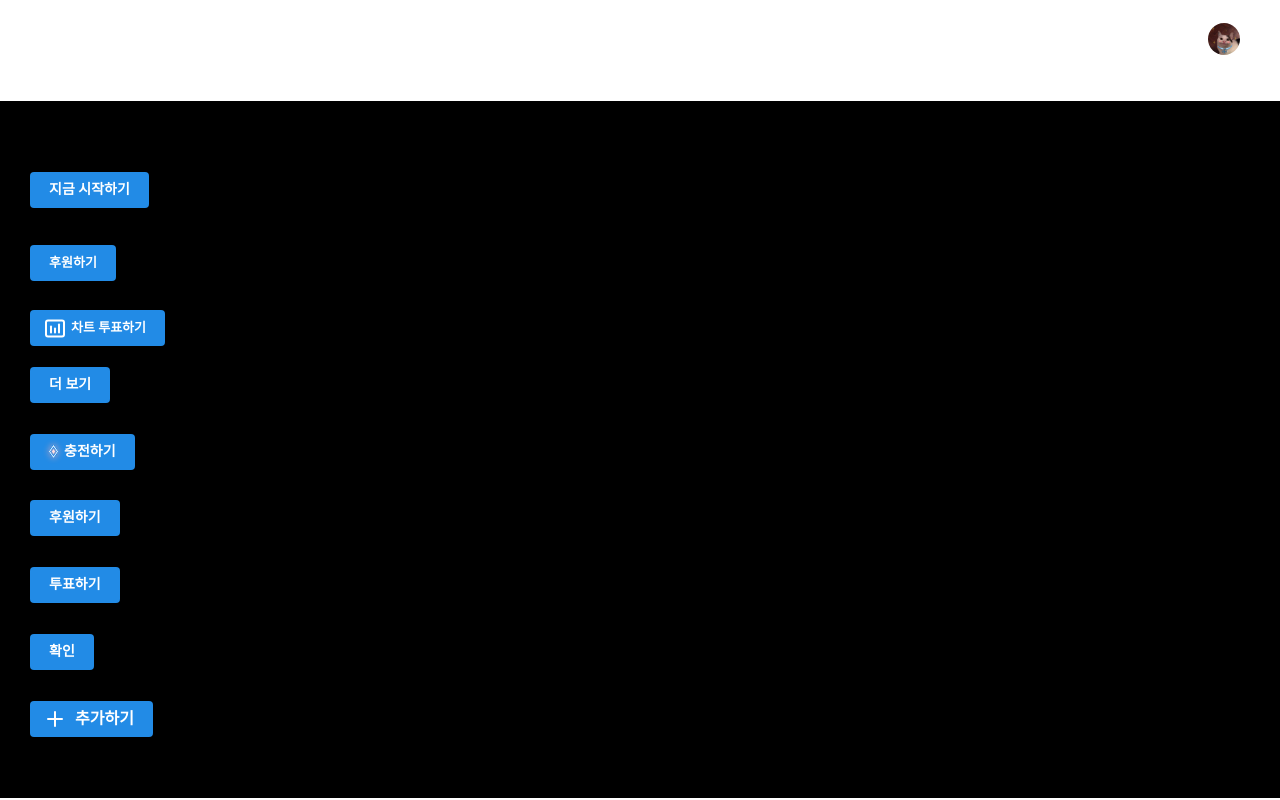
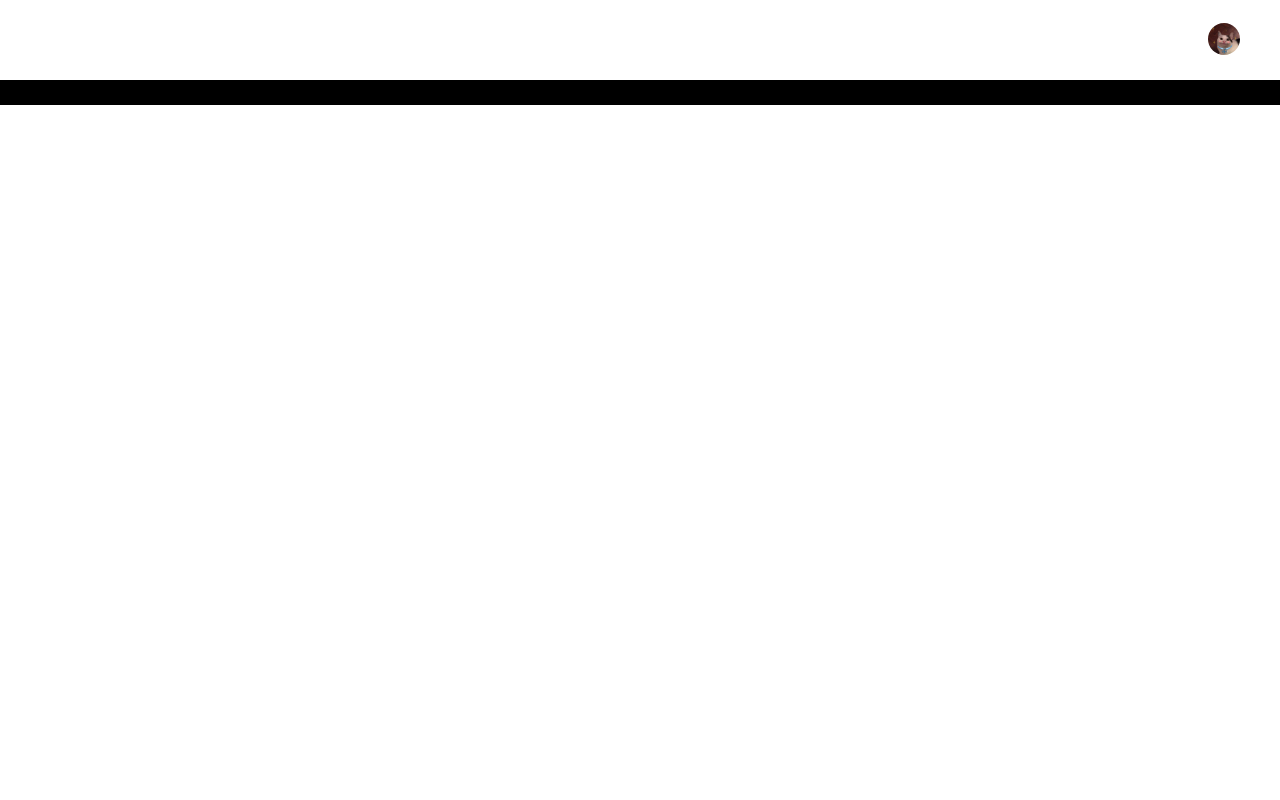
Before and after one commit to Codeit-Sprint-6-Part-2-Team-9/frontend, a React (Vite) app: page / in a window 1280 px wide. Built offline with nearby package versions, Linux system fonts and the light colour scheme.

Commit message:
fix: 홈페이지 이전 상태 복구

```diff
--- a/src/pages/HomePage.jsx
+++ b/src/pages/HomePage.jsx
@@ -1,73 +1,5 @@
-import Buttons from "../components/Buttons";
-import Typography from "../components/Typography";
-
-const HomePage = () => {
-  const buttonStyle = {
-    marginLeft: "30px",
-  };
-
-  return (
-    <div>
-      <h1>HomePage</h1>
-      <div style={buttonStyle}>
-        <Buttons type="landing">
-          <Typography type="bold14lh26">지금 시작하기</Typography>
-        </Buttons>
-      </div>
-      <br />
-      <div style={buttonStyle}>
-        <Buttons type="donate">
-          <Typography type="bold13lh26ls2">후원하기</Typography>
-        </Buttons>
-      </div>
-      <br />
-      <div style={buttonStyle}>
-        <Buttons type="vote" icon="chart">
-          <Typography type="bold13lh26ls2">차트 투표하기</Typography>
-        </Buttons>
-      </div>
-      <br />
-      <div style={buttonStyle}>
-        <Buttons type="more">
-          <Typography type="bold14lh26">더 보기</Typography>
-        </Buttons>
-      </div>
-      <br />
-      {/* 충전하기 자간 2% 미적용 */}
-      <div style={buttonStyle}>
-        <Buttons type="recharge" icon="credit">
-          <Typography type="bold14lh26">충전하기</Typography>
-        </Buttons>
-      </div>
-      <br />
-      {/* 후원하기 자간 2% 미적용 */}
-      <div style={buttonStyle}>
-        <Buttons type="modalDonate">
-          <Typography type="bold14lh26">후원하기</Typography>
-        </Buttons>
-      </div>
-      <br />
-      <div style={buttonStyle}>
-        <Buttons type="modalVote">
-          <Typography type="bold14lh26">투표하기</Typography>
-        </Buttons>
-      </div>
-      <br />
-      <div style={buttonStyle}>
-        <Buttons type="confirm">
-          <Typography type="bold14lh26">확인</Typography>
-        </Buttons>
-      </div>
-      <br />
-      <div style={buttonStyle}>
-        <Buttons type="add" icon="plus">
-          <Typography type="bold16lh26">추가하기</Typography>
-        </Buttons>
-      </div>
-      <br />
-      <br />
-    </div>
-  );
-};
+function HomePage() {
+  return <div>HomePage</div>;
+}
 
 export default HomePage;
```
